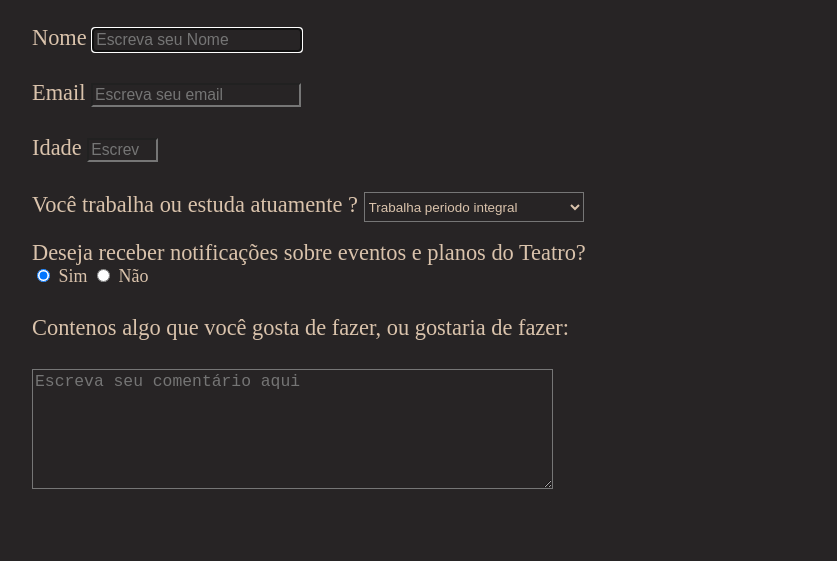
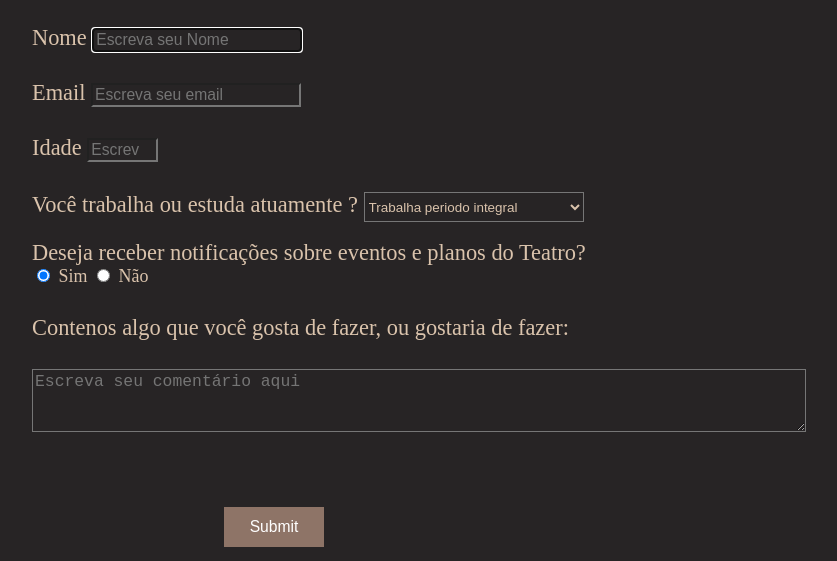
Before and after one commit to andresnunes/Form, a plain HTML site: page index.html in a window 1280 px wide. Shown: the part 57-618 px from the top of the page, without its empty margins (224-1061 px from the left). Drawn offline with Linux system fonts and the light colour scheme; files that its build step writes are made by us from their sources.

```diff
--- a/css/style.css
+++ b/css/style.css
@@ -54,7 +54,7 @@
 .textarea{
 	color:#EBD5BD;
 	font-size: 0.9em;
-	width: auto;
+	width: 100%;
 	margin-top: 30px;
 	margin-bottom: 30px;
 }
--- a/index.html
+++ b/index.html
@@ -50,7 +50,7 @@
 				</div>
 				<div class="element">
 					<label class="textarea-lable">Contenos algo que você gosta de fazer, ou gostaria de fazer:</label>
-					<textarea id="textarea" class="textarea" rows="6" cols="50" placeholder="Escreva seu comentário aqui"></textarea>
+					<textarea id="textarea" class="textarea" rows="3" cols="50" placeholder="Escreva seu comentário aqui"></textarea>
 				</div>
 				<div class="submit-element">
 					<input id="submit" class="button" type="submit" value="Submit">
```
Also changed, not shown: 1 other file.
